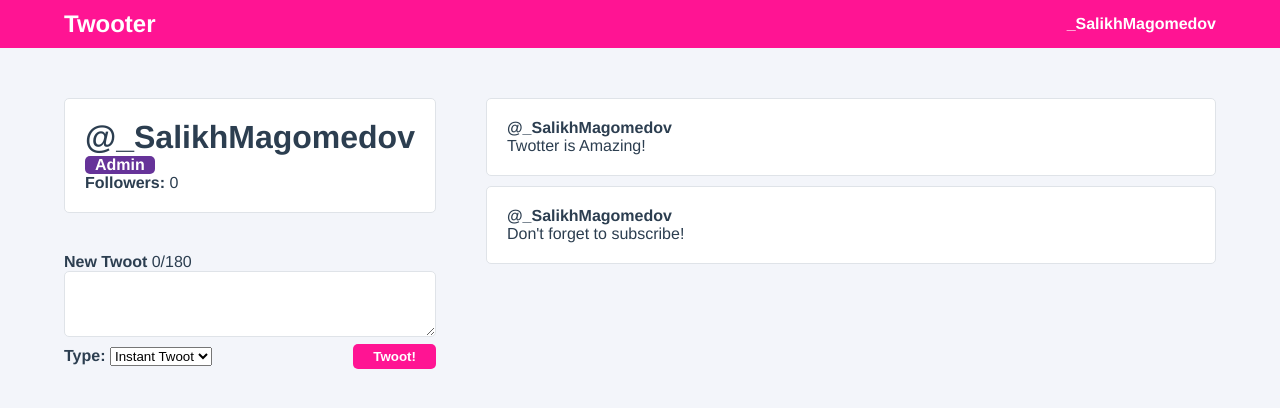
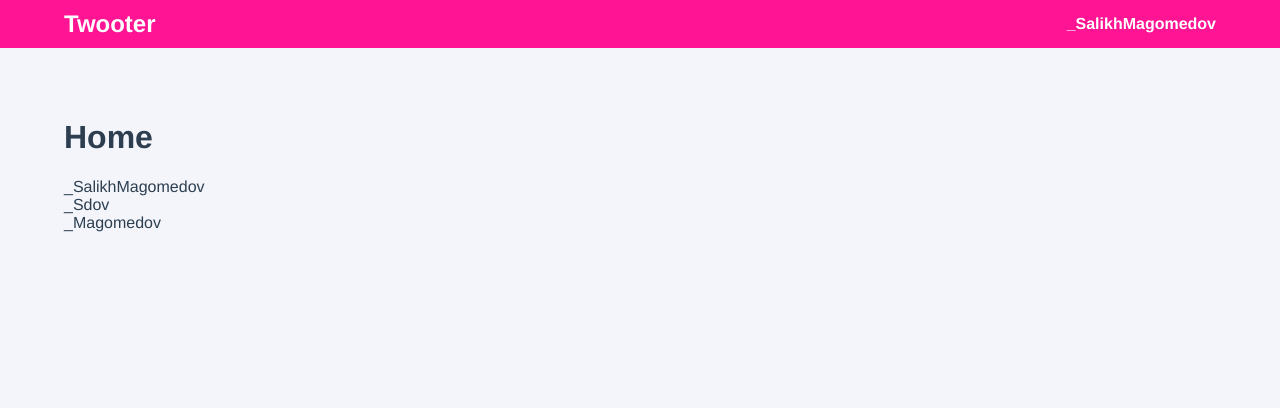
Before and after one commit to SalikhMagomedov/twotter, a Vue app: page / in a window 1280 px wide. Shown: the top 408 px of the page. Built offline with nearby package versions, Linux system fonts and the light colour scheme.

Commit message:
Routing with Vue Router 4

```diff
--- a/package.json
+++ b/package.json
@@ -11,11 +11,13 @@
     "core-js": "^3.6.5",
     "node-sass": "^5.0.0",
     "sass-loader": "^10.1.0",
-    "vue": "^3.0.0"
+    "vue": "^3.0.0",
+    "vue-router": "^4.0.0-0"
   },
   "devDependencies": {
     "@vue/cli-plugin-babel": "~4.5.0",
     "@vue/cli-plugin-eslint": "~4.5.0",
+    "@vue/cli-plugin-router": "~4.5.0",
     "@vue/cli-service": "~4.5.0",
     "@vue/compiler-sfc": "^3.0.0",
     "babel-eslint": "^10.1.0",
--- a/src/App.vue
+++ b/src/App.vue
@@ -1,24 +1,24 @@
 <template>
   <div id="app">
     <nav>
-      <div class="navigation__logo">
-        Twooter
-      </div>
+      <router-link to="/">
+        <div class="navigation__logo">
+          Twooter
+        </div>
+      </router-link>
       <div class="navigation__user">
         {{ state.user.username }}
       </div>
     </nav>
-    <user-profile/>
+    <router-view/>
   </div>
 </template>
 
 <script>
 import { reactive } from 'vue'
-import UserProfile from './components/UserProfile.vue'
 
 export default {
   name: 'App',
-  components: { UserProfile },
   setup() {
     const state = reactive({
       user: {
--- /dev/null
+++ b/src/assets/users.js
@@ -0,0 +1,32 @@
+export const users = [
+    {
+        "id": 1,
+        "username": "_SalikhMagomedov",
+        "firstName": "Salikh",
+        "lastName": "Magomedov",
+        "email": "salikh.magomedov@icloud.com",
+        "isAdmin": true,
+        "twoots": [
+            { "id": 1, "content": "Twotter is Amazing!" },
+            { "id": 2, "content": "Don't forget to subscribe!" }
+        ]
+    },
+    {
+        "id": 2,
+        "username": "_Sdov",
+        "firstName": "Sakh",
+        "lastName": "Mamedov",
+        "email": null,
+        "isAdmin": false,
+        "twoots": []
+    },
+    {
+        "id": 3,
+        "username": "_Magomedov",
+        "firstName": "S",
+        "lastName": "Magomedov",
+        "email": "smagomedov@icloud.com",
+        "isAdmin": false,
+        "twoots": []
+    }
+]
--- a/src/main.js
+++ b/src/main.js
@@ -1,4 +1,5 @@
 import { createApp } from 'vue'
 import App from './App.vue'
+import router from './router'
 
-createApp(App).mount('#app')
+createApp(App).use(router).mount('#app')
--- /dev/null
+++ b/src/router/index.js
@@ -0,0 +1,40 @@
+import { createRouter, createWebHistory } from 'vue-router'
+import Home from '../views/Home.vue'
+import UserProfile from '../views/UserProfile.vue'
+import Admin from '../views/Admin.vue'
+
+const routes = [
+  {
+    path: '/',
+    name: 'Home',
+    component: Home
+  },
+  {
+    path: '/user/:userId',
+    name: 'UserProfile',
+    component: UserProfile
+  },
+  {
+    path: '/admin',
+    name: 'Admin',
+    component: Admin,
+    meta: {
+      requiresAdmin: true
+    }
+  }
+]
+
+const router = createRouter({
+  history: createWebHistory(),
+  routes
+})
+
+router.beforeEach(async (to, from, next) => {
+  const isAdmin = false
+  const requiresAdmin = to.matched.some(record => record.meta.requiresAdmin)
+
+  if (requiresAdmin && !isAdmin) next({ name: 'Home' })
+  else next()
+})
+
+export default router
--- a/src/styles/base.scss
+++ b/src/styles/base.scss
@@ -1,3 +1,8 @@
 body {
   margin: 0;
 }
+
+a {
+  color: inherit;
+  text-decoration: none;
+}
--- /dev/null
+++ b/src/views/Admin.vue
@@ -0,0 +1,17 @@
+<template>
+  <div class="admin">
+    <h1>Admin</h1>
+  </div>
+</template>
+
+<script>
+export default {
+  name: 'Admin'
+}
+</script>
+
+<style lang="scss" scoped>
+.admin {
+  padding: 50px 5%;
+}
+</style>
--- /dev/null
+++ b/src/views/Home.vue
@@ -0,0 +1,33 @@
+<template>
+  <div class="home">
+    <h1>Home</h1>
+    <div class="users-list">
+      <router-link v-for="user in users" :to="{ name: 'UserProfile', params: { userId: user.id } }" :key="user.id">
+        {{ user.username }}
+      </router-link>
+    </div>
+  </div>
+</template>
+
+<script>
+import { users } from '../assets/users.js'
+export default {
+  name: 'Home',
+  setup() {
+    return {
+      users
+    }
+  }
+}
+</script>
+
+<style lang="scss" scoped>
+.home {
+  padding: 50px 5%;
+
+  .users-list {
+    display: flex;
+    flex-direction: column;
+  }
+}
+</style>
--- a/src/components/UserProfile.vue
+++ b/src/views/UserProfile.vue
@@ -24,28 +24,21 @@
 </template>
 
 <script>
-import { reactive } from 'vue'
-import CreateTwootPanel from './CreateTwootPanel.vue'
-import TwootItem from './TwootItem.vue'
+import { reactive, computed } from 'vue'
+import { useRoute } from 'vue-router'
+import { users } from '../assets/users.js'
+import CreateTwootPanel from '@/components/CreateTwootPanel.vue'
+import TwootItem from '@/components/TwootItem.vue'
 
 export default {
   name: "UserProfile",
   components: { TwootItem, CreateTwootPanel },
   setup() {
+    const route = useRoute()
+    const userId = computed(() => route.params.userId)
     const state = reactive({
       followers: 0,
-      user: {
-        id: 1,
-        username: '_SalikhMagomedov',
-        firstName: 'Salikh',
-        lastName: 'Magomedov',
-        email: 'salikh.magomedov@icloud.com',
-        isAdmin: true,
-        twoots: [
-          { id: 1, content: 'Twotter is Amazing!' },
-          { id: 2, content: 'Don\'t forget to subscribe!' }
-        ]
-      }
+      user: users[userId.value - 1] || users[0]
     })
 
     function addTwoot(twoot) {
@@ -54,7 +47,8 @@
 
     return {
       state,
-      addTwoot
+      addTwoot,
+      userId
     }
   }
 }
```
Also changed, not shown: src/assets/users.json (deleted, +0 -34 lines), 1 other file (tests, documents, lock files or other folders).
